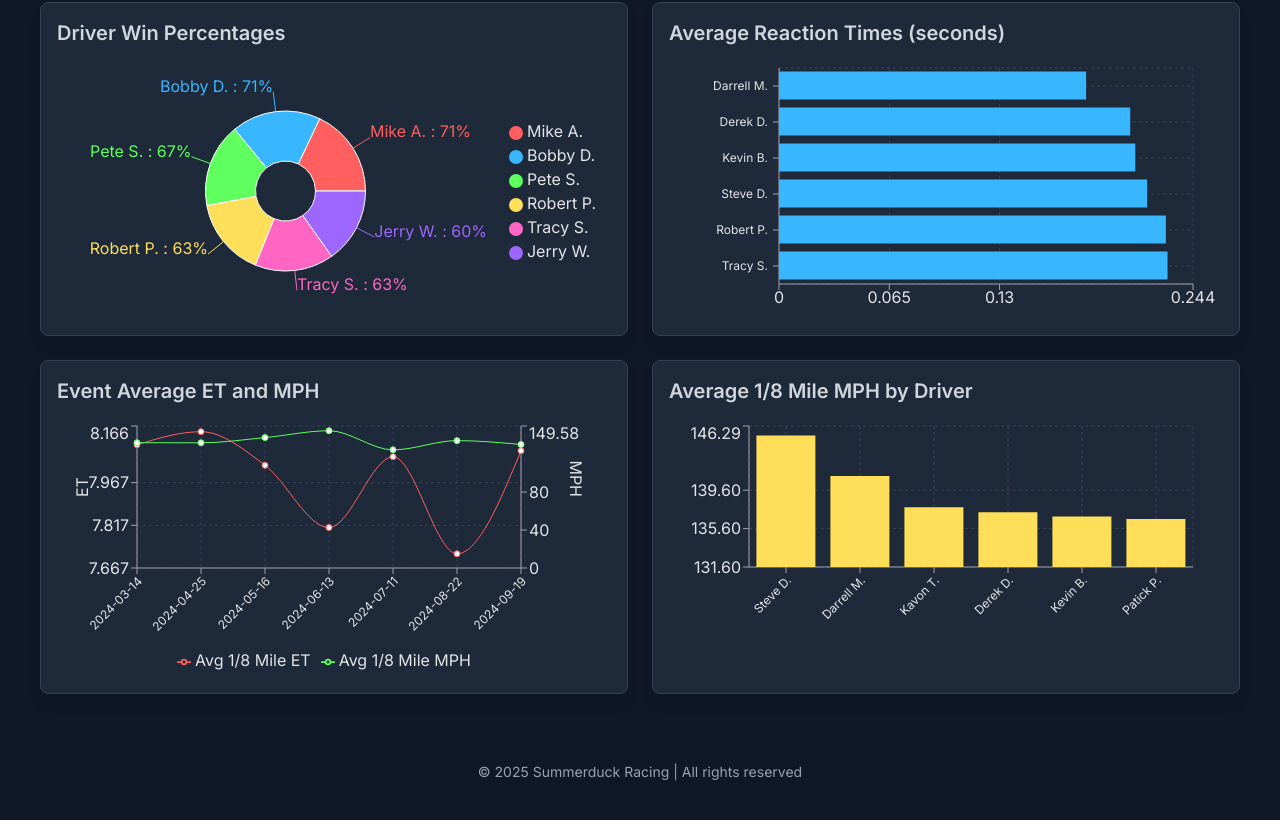
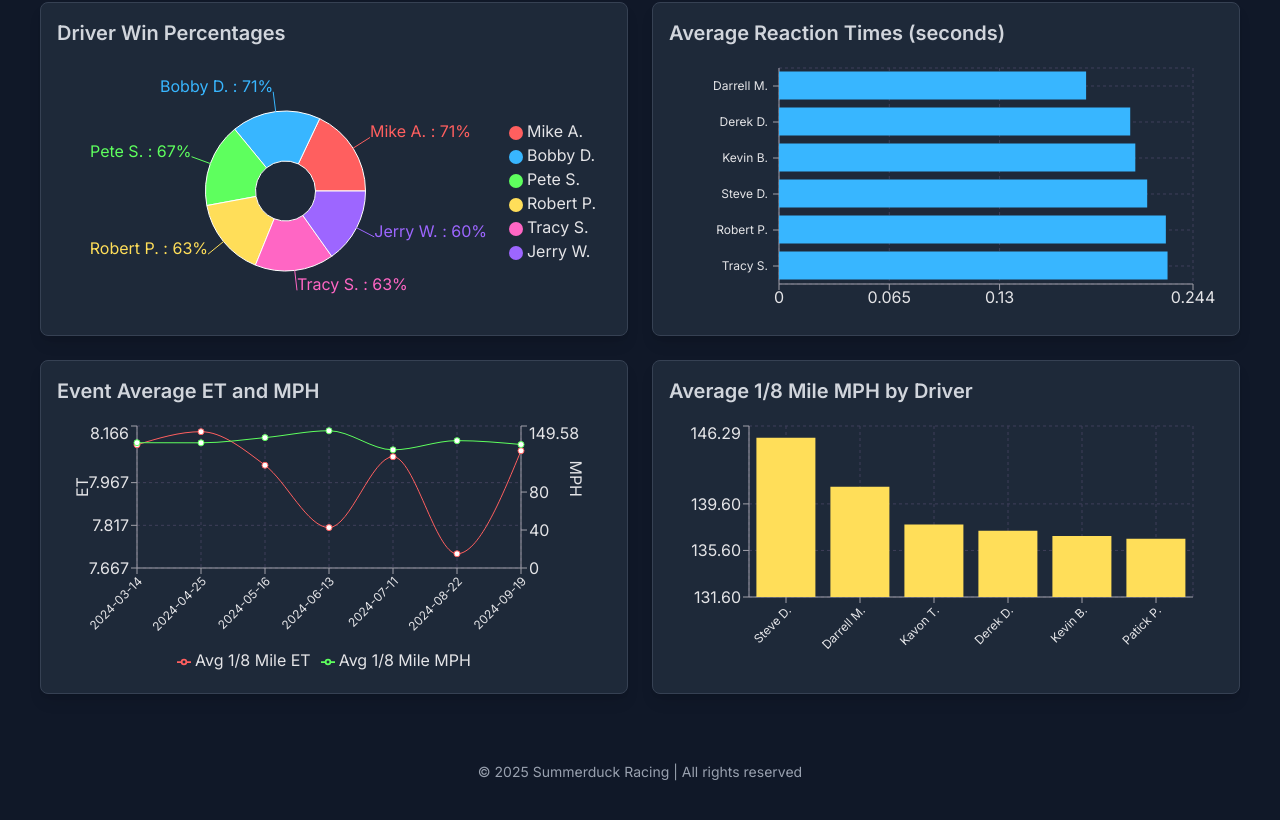
Before and after one commit to Codykilpatrick/summerduck-dashboard, a Next.js app: page / in a window 1280 px wide. Shown: the part 346-1166 px from the top of the page. Built offline with nearby package versions, Linux system fonts and the light colour scheme.

Commit message:
Fix the dashboard age

```diff
--- a/src/components/DashboardComponent.tsx
+++ b/src/components/DashboardComponent.tsx
@@ -562,8 +562,8 @@ const DashboardComponent = () => {
               <BarChart
                 data={avgSpeedByDriver}
                 margin={windowWidth < 640 ?
-                  { top: 5, right: 20, left: 5, bottom: 40 } :
-                  { top: 5, right: 30, left: 20, bottom: 50 }}
+                  { top: 5, right: 20, left: 5, bottom: 20 } :
+                  { top: 5, right: 30, left: 20, bottom: 30 }}
               >
                 <CartesianGrid strokeDasharray="3 3" stroke="#3F3F5A" />
                 <XAxis
@@ -572,7 +572,7 @@ const DashboardComponent = () => {
                   stroke="#A1A1AA"
                   angle={-45}
                   textAnchor="end"
-                  height={windowWidth < 640 ? 50 : 60}
+                  height={windowWidth < 640 ? 40 : 50}
                   interval={0}
                 />
                 <YAxis
```
